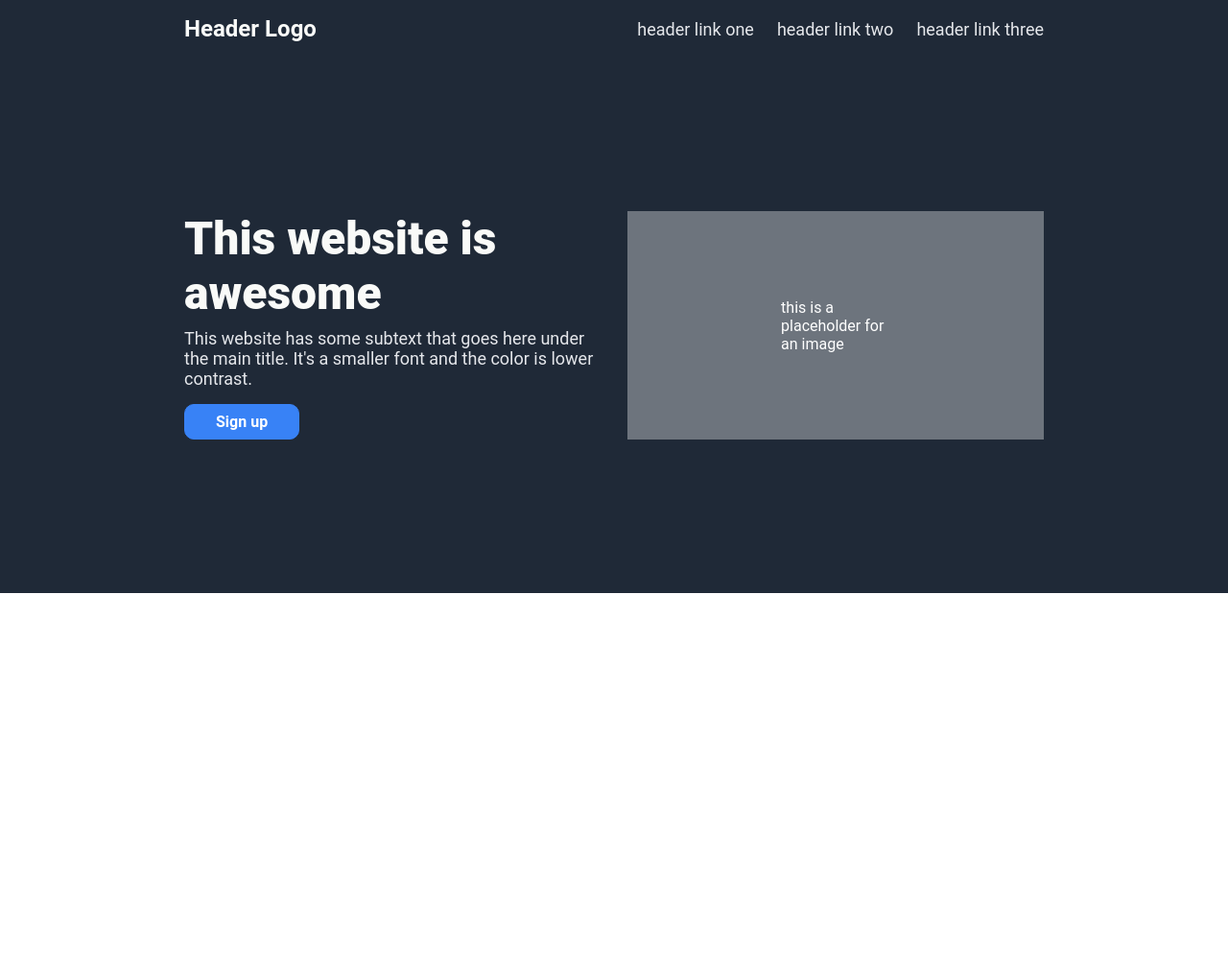
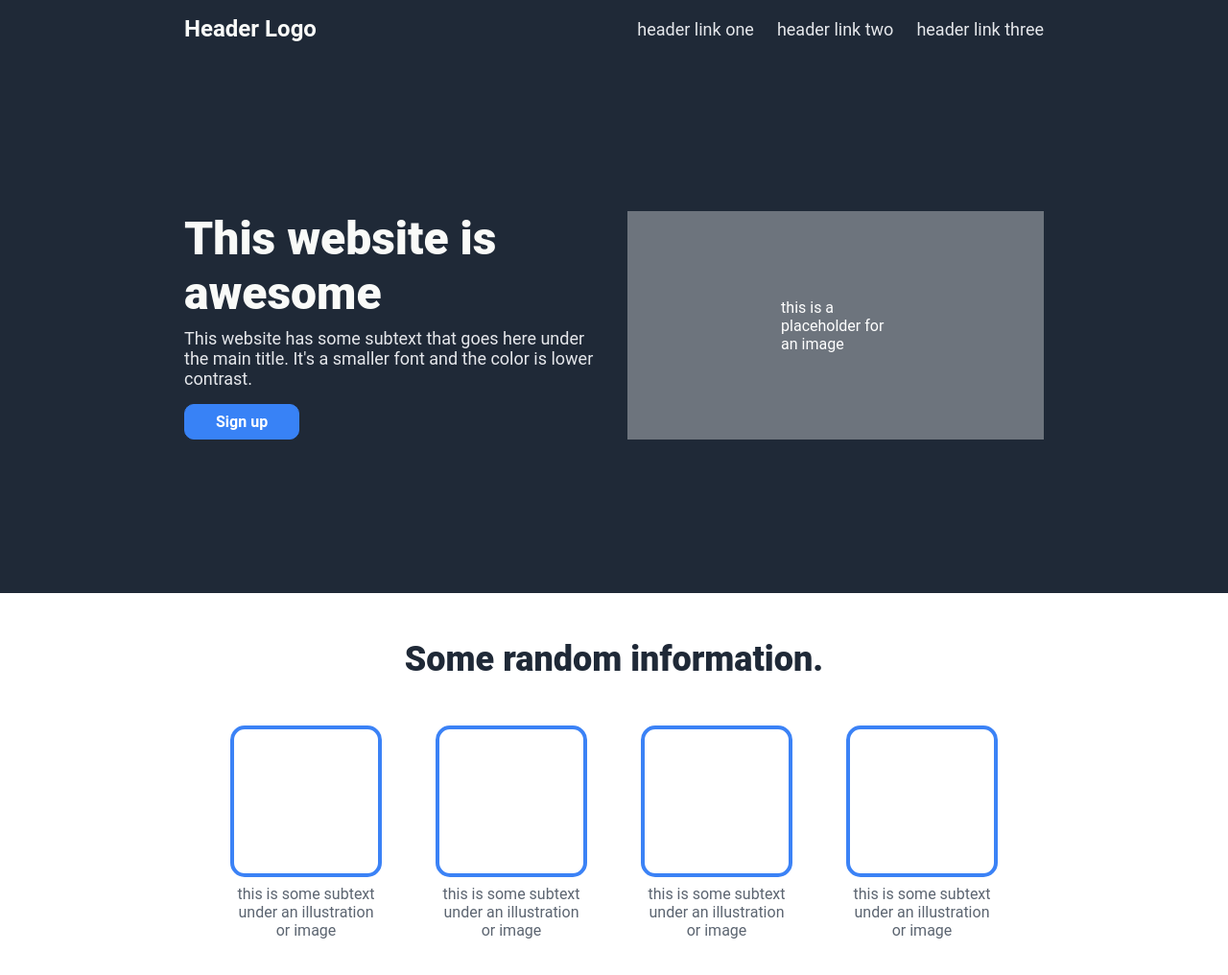
Before and after one commit to ianlee101/landing-page, a plain HTML site: page index.html in a window 1280 px wide. Shown: the whole page at 96% size. Before the commit the page ends 800 px from the top, so only its background shows below. Drawn offline with Linux system fonts and the light colour scheme.

Commit message:
Complete body-1

```diff
--- a/index.html
+++ b/index.html
@@ -27,9 +27,9 @@
             <div class="placeholder-img">this is a placeholder for an image</div>
         </div>
     </div>
-    <!-- <div class="body-1">
-        <div class="header">Some random information.</div>
-        <div class="container">
+    <div class="body-1">
+        <div class="header-text">Some random information.</div>
+        <div class="container body-1-container">
             <div class="info">
                 <div class="item-img"></div>
                 <div class="subtext">this is some subtext under an illustration or image</div>
@@ -47,6 +47,6 @@
                 <div class="subtext">this is some subtext under an illustration or image</div>
             </div>
         </div>
-    </div> -->
+    </div>
 </body>
 </html>
--- a/styles.css
+++ b/styles.css
@@ -96,3 +96,42 @@ button {
     color: #fff;
     padding: 0 10rem;
 }
+
+.body-1 {
+    margin-bottom: 8rem;
+}
+
+.body-1 .header-text {
+    font-size: 36px;
+    font-weight: 800; /* extra-bold */
+    color: #1f2937;
+    text-align: center;
+    margin: 3rem 0;
+}
+
+.info {
+    height: auto;
+    width: 150px;
+    text-align: center;
+    display: flex;
+    flex-direction: column;
+    align-items: center;
+    gap: 8px;
+}
+
+.item-img {
+    border: 4px solid #3b82f6;
+    height: 150px;
+    width: 150px;
+    border-radius: 15px;
+}
+
+.body-1-container {
+    gap: 4rem;
+    justify-content: center;
+    align-items: center;
+}
+
+.info .subtext {
+    color: #5c6571;
+}
```
